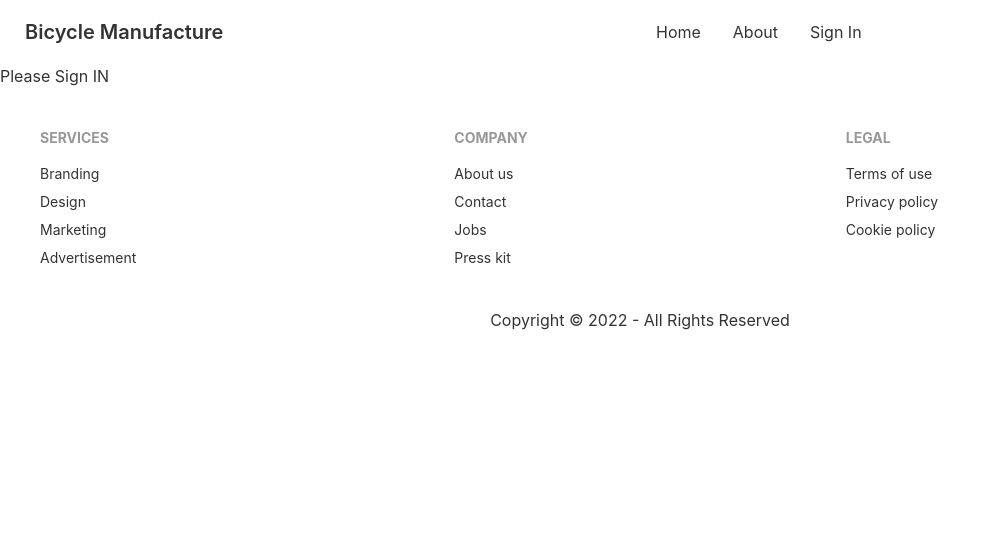
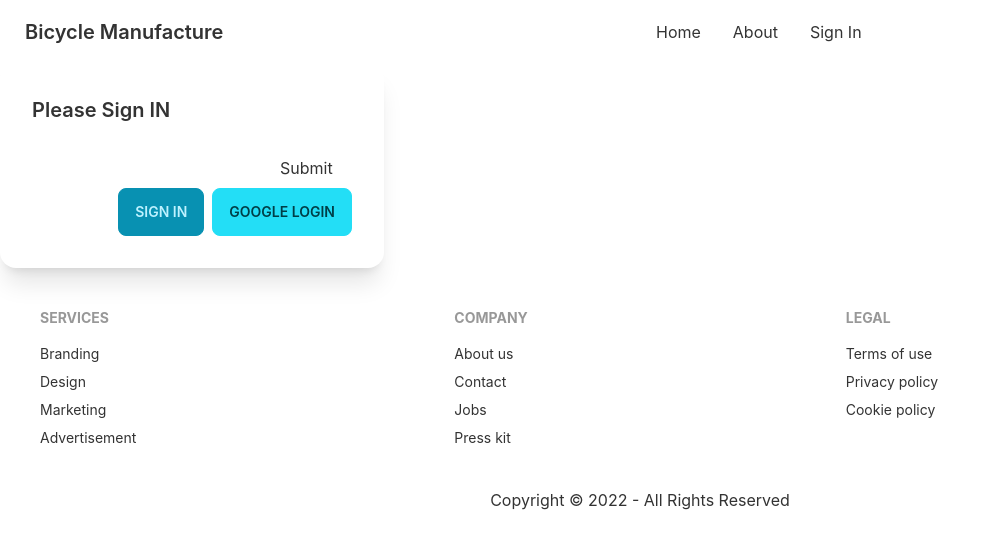
Before and after one commit to nurulamin092/manufacture-webapp-client, a React (Create React App) app: page /signIn in a window 1280 px wide. Shown: the top 548 px of the page, without its empty margins (0-999 px from the left). Built offline with nearby package versions, Linux system fonts and the light colour scheme; no server answers.

Commit message:
sign out and goolge login

```diff
--- a/src/Pages/Login/SignIn.js
+++ b/src/Pages/Login/SignIn.js
@@ -1,9 +1,51 @@
 import React from 'react';
+import { useSignInWithGoogle } from 'react-firebase-hooks/auth';
+import { useForm } from 'react-hook-form';
+import { useLocation, useNavigate } from 'react-router-dom';
+import auth from '../../firebase.init';
+import Loading from '../Shared/Loading';
 
 const SignIn = () => {
+    const navigate = useNavigate();
+    const location = useLocation();
+    const from = location.state?.from?.pathname || '/';
+    let signInError;
+    const [signInWithGoogle, googleUser, googleLoading, googleError] = useSignInWithGoogle(auth);
+    const { register, formState: { errors }, handleSubmit } = useForm();
+    if (googleLoading) {
+        return <Loading></Loading>
+    }
+    if (googleUser) {
+        navigate(from, { replace: true })
+    }
+    if (googleError) {
+        signInError = <p className='text-red-600'><small>{googleError?.message}</small></p>
+    }
+    const onSubmit = data => {
+        console.log(data)
+    };
     return (
         <div>
-            <h1>Please Sign IN</h1>
+            <div class="card w-96 bg-base-100 shadow-xl">
+                <div class="card-body">
+                    <h2 class="card-title">Please Sign IN</h2>
+                    <div class="card-actions justify-end">
+                        <form onSubmit={handleSubmit(onSubmit)}>
+                            <input {...register("firstName", { required: true })} />
+                            {errors.firstName?.type === 'required' && "First name is required"}
+
+                            <input {...register("lastName", { required: true })} />
+                            {errors.lastName && "Last name is required"}
+
+                            <input type="submit" />
+                        </form>
+                        <button class="btn btn-primary">Sign In</button>
+                        <button onClick={() => signInWithGoogle()} className="btn btn-active btn-secondary">Google Login</button>
+
+                    </div>
+                </div>
+            </div>
+            {signInError}
         </div>
     );
 };
--- a/src/Pages/Shared/Loading.js
+++ b/src/Pages/Shared/Loading.js
@@ -3,7 +3,7 @@ import React from 'react';
 const Loading = () => {
 
     return (
-        <button class="btn btn-square loading"></button>
+        <button className="btn btn-square loading"></button>
     );
 };
 
--- a/src/Pages/Shared/Navbar.js
+++ b/src/Pages/Shared/Navbar.js
@@ -1,11 +1,17 @@
+import { signOut } from 'firebase/auth';
 import React from 'react';
+import { useAuthState } from 'react-firebase-hooks/auth';
 import { Link } from 'react-router-dom';
+import auth from '../../firebase.init';
 
 const Navbar = () => {
+    const [user] = useAuthState(auth);
     const menuItems = <>
         <li><Link to="/">Home</Link></li>
         <li><Link to="/about">About</Link></li>
-        <li><Link to="/signIn">Sign In</Link></li>
+        {
+            user ? <button onClick={() => signOut(auth)}>Sign Out</button> : <li><Link to="/signIn">Sign In</Link></li>
+        }
     </>
     return (
         <div className="navbar bg-base-100">
```
